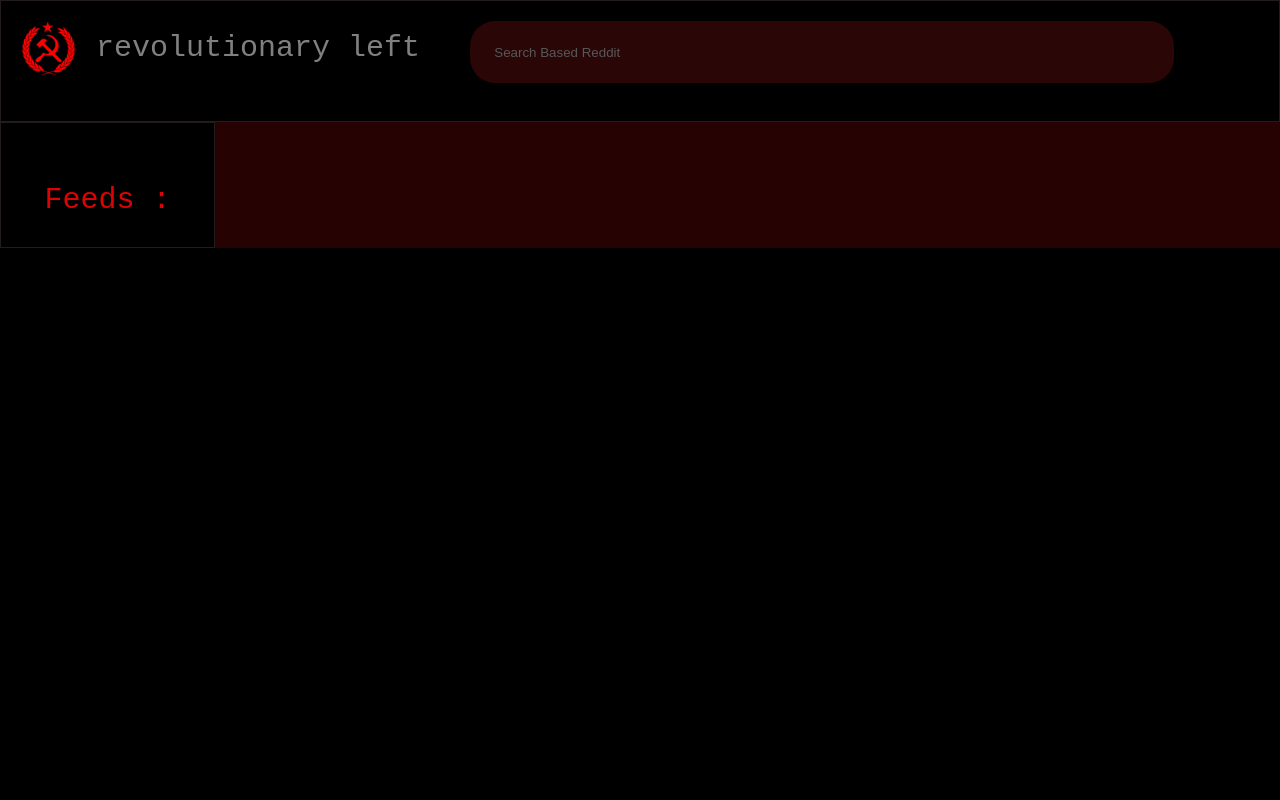
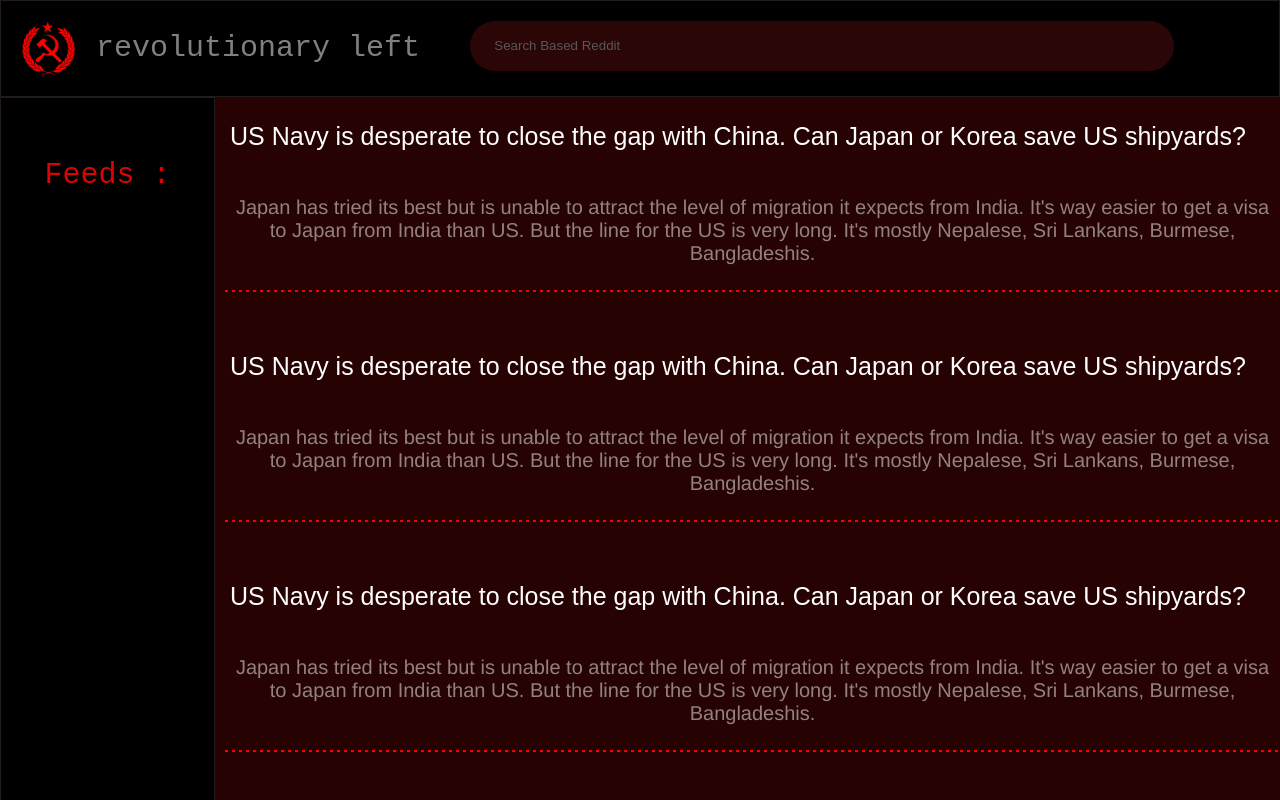
Before and after one commit to itachiuchihamadara/BasedRedditReact, a React (Create React App) app: page / in a window 1280 px wide. Built offline with nearby package versions, Linux system fonts and the light colour scheme.

Commit message:
Dummy posts

```diff
--- a/src/Body/Post/PostEnumeration.js
+++ b/src/Body/Post/PostEnumeration.js
@@ -10,8 +10,46 @@ function PostEnumeration() {
 
     let list = [
 
-      <div>
-        <text></text>
+    <div className='Post'>
+        <PostHeader/>
+        <PostBody/>
+        <div className='line'></div>
+      </div>,
+
+<div className='Post'>
+<PostHeader/>
+<PostBody/>
+<div className='line'></div>
+</div>,
+<div className='Post'>
+          <PostHeader/>
+          <PostBody/>
+          <div className='line'></div>
+        </div>,
+        <div className='Post'>
+        <PostHeader/>
+        <PostBody/>
+        <div className='line'></div>
+      </div>,
+<div className='Post'>
+          <PostHeader/>
+          <PostBody/>
+          <div className='line'></div>
+        </div>,
+        <div className='Post'>
+        <PostHeader/>
+        <PostBody/>
+        <div className='line'></div>
+      </div>,
+        <div className='Post'>
+        <PostHeader/>
+        <PostBody/>
+        <div className='line'></div>
+      </div>,
+        <div className='Post'>
+        <PostHeader/>
+        <PostBody/>
+        <div className='line'></div>
       </div>
     ];
 
```
